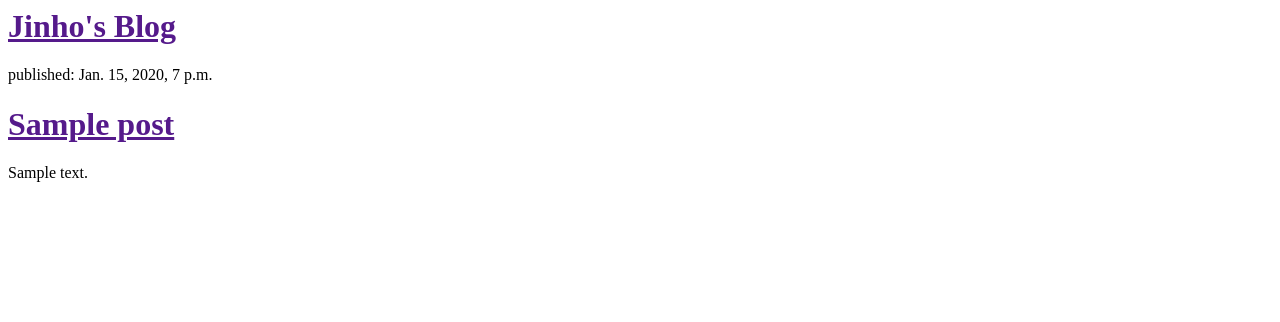
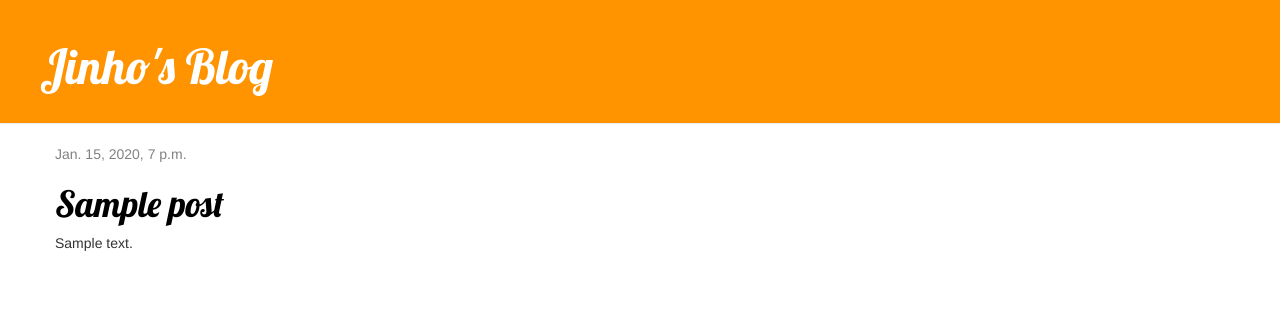
Before and after one commit to jinhojangkr/my-first-blog, a Django app: template blog/templates/blog/post_list.html in a window 1280 px wide. Shown: the top 322 px of the page. Run offline with Django 3.2, Linux system fonts and the light colour scheme; the template is opened without the code that fills it: values that come from a table or form of the project are taken from there, others are empty; tables that the repository leaves empty hold one stand-in row (values such as "Sample post"); some libraries are stand-ins or nearby versions.

Commit message:
Added view and template for detailed blog post as well as CSS for the site

```diff
--- /dev/null
+++ b/blog/static/css/blog.css
@@ -0,0 +1,45 @@
+h1 a {
+	color: #FCA205;
+	font-family: 'Lobster';
+}
+
+
+.page-header {
+background-color: #ff9400;
+margin-top: 0;
+padding: 20px 20px 20px 40px;
+}
+
+.page-header h1, .page-header h1 a, .page-header h1 a:visited, .page-header h1 a:active {
+color: #ffffff;
+font-size: 36pt;
+text-decoration: none;
+}
+.content {
+margin-left: 40px;
+}
+h1, h2, h3, h4 {
+font-family: 'Lobster', cursive;
+}
+.date {
+color: #828282;
+}
+.save {
+float: right;
+}
+
+.post-form textarea, .post-form input {
+width: 100%;
+}
+.top-menu, .top-menu:hover, .top-menu:visited {
+color: #ffffff;
+float: right;
+font-size: 26pt;
+margin-right: 20px;
+}
+.post {
+margin-bottom: 70px;
+}
+.post h1 a, .post h1 a:visited {
+color: #000000;
+}
--- /dev/null
+++ b/blog/templates/blog/base.html
@@ -0,0 +1,23 @@
+{% load staticfiles %}
+<html>
+	<head>
+		<link href="https://fonts.googleapis.com/css?family=Lobster&subset=latin,latin-ext" rel="stylesheet" type="text/css">
+		<title>Jinho's Blog</title>
+		<link rel="stylesheet" href="//maxcdn.bootstrapcdn.com/bootstrap/3.2.0/css/bootstrap.min.css">
+		<link rel="stylesheet" href="//maxcdn.bootstrapcdn.com/bootstrap/3.2.0/css/bootstrap-theme.min.css">
+		<link rel="stylesheet" href="{% static 'css/blog.css' %}">
+	</head>
+	<body>
+		<div class="page-header">
+		<h1><a href="/">Jinho's Blog</a></h1>
+		</div>
+		<div class="content container">
+		<div class="row">
+		<div class="col-md-8">
+		{% block content %}
+		{% endblock %}
+		</div>
+		</div>
+		</div>
+	</body>
+</html>
--- a/blog/templates/blog/post_list.html
+++ b/blog/templates/blog/post_list.html
@@ -1,17 +1,13 @@
-<html>
-<head>
-<title>Jinho's Blog</title>
-</head>
-<body>
-<div>
-<h1><a href="">Jinho's Blog</a></h1>
-</div>
-{% for post in posts %}
-<div>
-<p>published: {{ post.published_date }}</p>
-<h1><a href="">{{ post.title }}</a></h1>
-<p>{{ post.text|linebreaksbr }}</p>
-</div>
-{% endfor %}
-</body>
-</html>
+{% extends 'blog/base.html' %}
+
+{% block content %}
+	{% for post in posts %}
+		<div class="post">
+			<div class="date">
+				{{ post.published_date }}
+			</div>
+		<h1><a href="{% url 'post_detail' pk=post.pk %}">{{ post.title }}</a></h1>
+		<p>{{ post.text|linebreaksbr }}</p>
+		</div>
+		{% endfor %}
+		{% endblock content %}
--- a/blog/urls.py
+++ b/blog/urls.py
@@ -2,5 +2,6 @@ from django.conf.urls import url
 from . import views
 
 urlpatterns = [
-url(r'^$', views.post_list, name='post_list'),
+	url(r'^$', views.post_list, name='post_list'),
+	url(r'^post/(?P<pk>[0-9]+)/$', views.post_detail, name='post_detail'),
 ]
--- a/blog/views.py
+++ b/blog/views.py
@@ -1,6 +1,10 @@
-from django.shortcuts import render
+from django.shortcuts import render, get_object_or_404
 from django.utils import timezone
 from .models import Post
+
+def post_detail(request, pk):
+	post = get_object_or_404(Post, pk=pk)
+	return render(request, 'blog/post_detail.html', {'post': post})
 
 def post_list(request):
 	posts = Post.objects.filter(published_date__lte=timezone.now()).order_by('published_date')
```
Also changed, not shown: blog/templates/blog/post_detail.html (added, +12 -0 lines).
